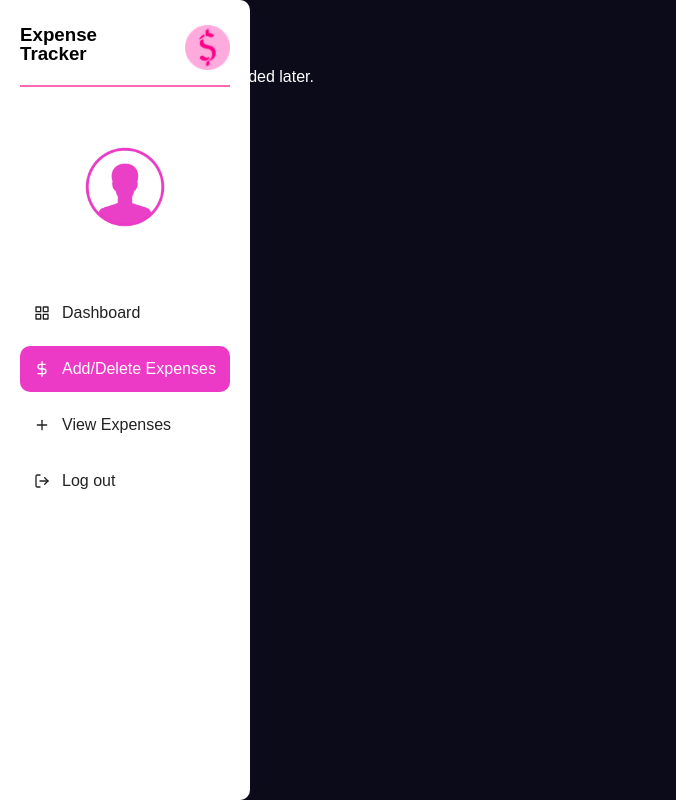
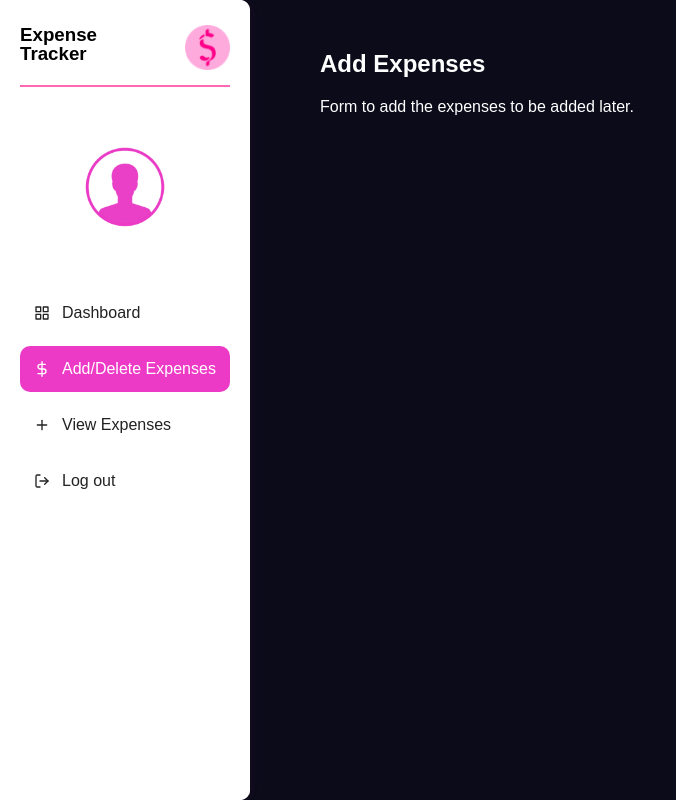
Before and after one commit to adeferanmi/Expense-Tracker, a Next.js app: page /add-expense in a window 1280 px wide. Shown: the whole page, without its empty margins (0-676 px from the left). Built offline with nearby package versions, Linux system fonts and the light colour scheme.

Commit message:
chore: update default layout to include sidebar navigation

```diff
--- a/app/add-expense/page.tsx
+++ b/app/(dashboard)/add-expense/page.tsx
@@ -1,5 +1,5 @@
 "use client";
-import Navbar from "../../components/Navbar";
+import Navbar from "@/components/Navbar";
 
 export default function AddExpense(){
     return(
--- a/app/dashboard/page.tsx
+++ b/app/(dashboard)/dashboard/page.tsx
@@ -1,4 +1,4 @@
-import Navbar from "../../components/Navbar";
+import Navbar from "@/components/Navbar";
 
 export default function Dashboard(){
     return (
--- a/app/expenses/page.tsx
+++ b/app/(dashboard)/expenses/page.tsx
@@ -1,5 +1,5 @@
 "use client";
-import Navbar from "../../components/Navbar";
+import Navbar from "@/components/Navbar";
 
 export default function Expenses(){
     return (
--- /dev/null
+++ b/app/(dashboard)/layout.tsx
@@ -0,0 +1,17 @@
+import Navbar from "@/components/Navbar";
+
+export default function DashboardLayout({
+  children,
+}: {
+  children: React.ReactNode;
+}) {
+  return (
+    <>
+      <Navbar />
+
+      <main className="main-content">
+        {children}
+      </main>
+    </>
+  );
+}
--- a/app/globals.css
+++ b/app/globals.css
@@ -20,6 +20,11 @@
   font-family: Arial, Helvetica, sans-serif;
   color: white;
   background: #0b0b1a;
+}
+
+.main-content {
+  margin-left: 290px;
+  padding: 30px;
 }
 
 /* AUTHENTICATION PAGES */
--- a/app/layout.tsx
+++ b/app/layout.tsx
@@ -27,7 +27,9 @@
       lang="en"
       className={`${geistSans.variable} ${geistMono.variable} h-full antialiased`}
     >
-      <body className="min-h-full flex flex-col">{children}</body>
+      <body className="min-h-full flex flex-col">
+        {children}
+      </body>
     </html>
   );
 }
```
